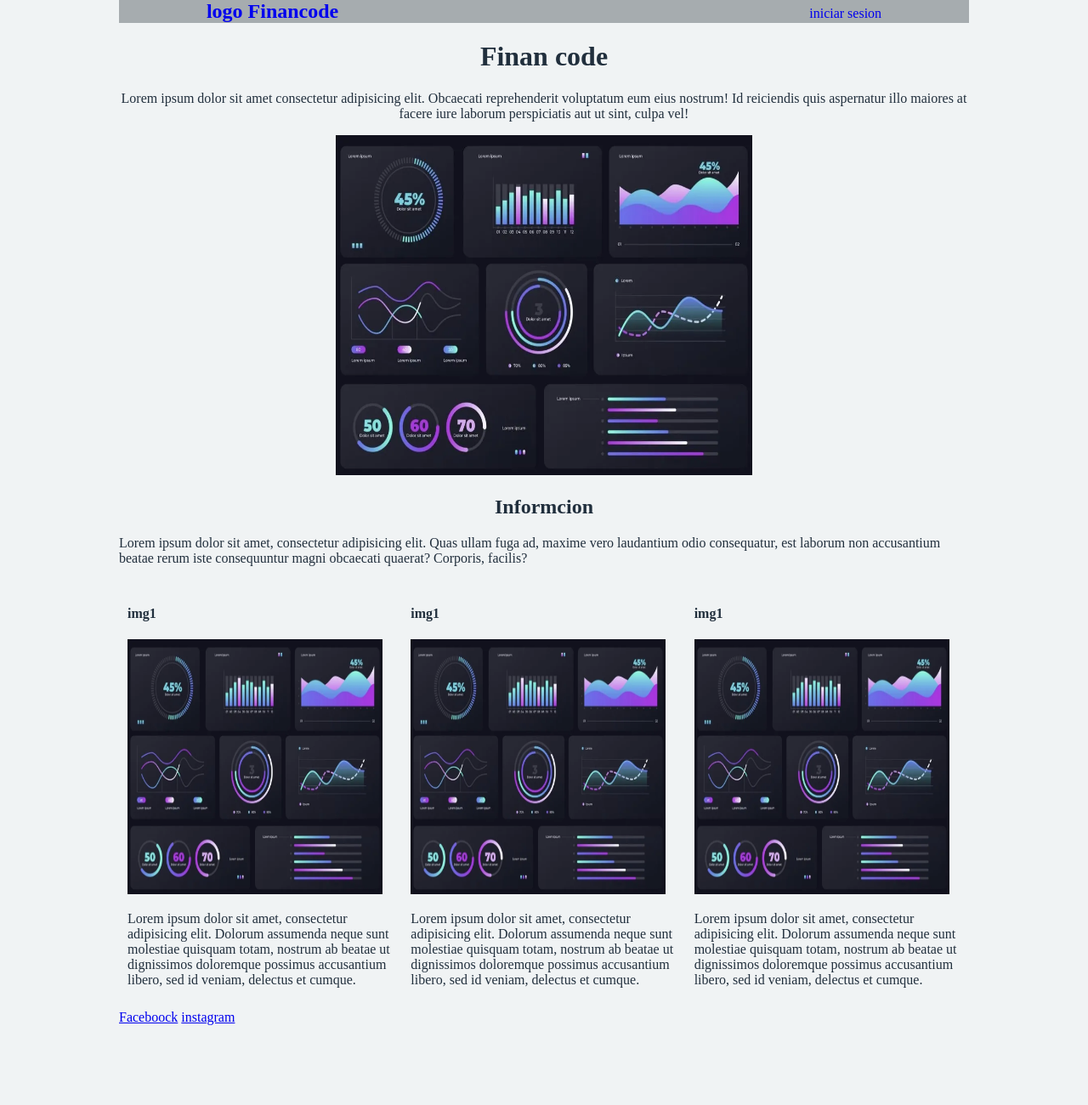
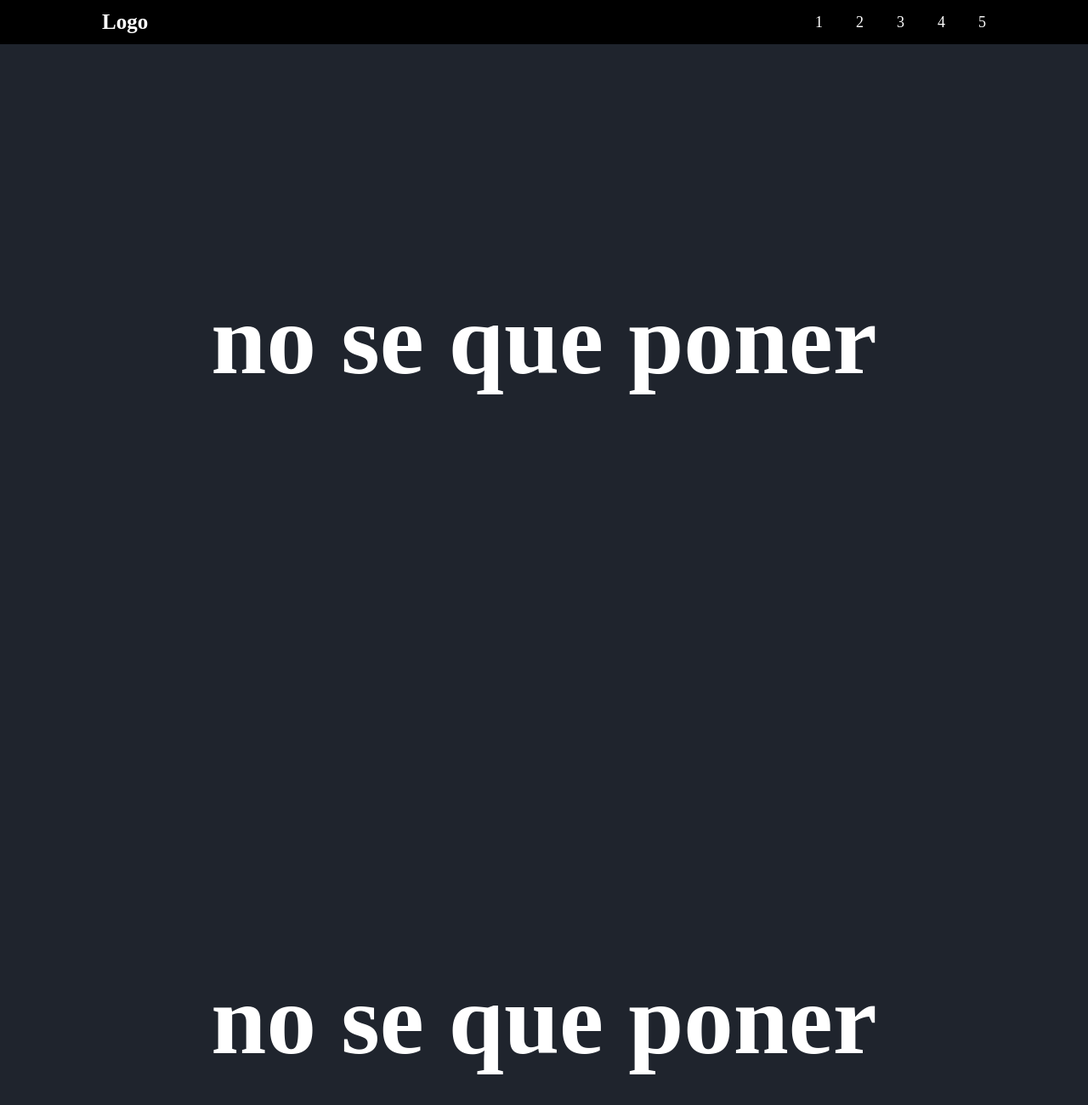
Before and after one commit to Juandelawed/Primera-entrega-, a plain HTML site: page index.html in a window 1280 px wide. Shown: the top 1300 px of the page at 85% size. Before the commit the page ends 1206 px from the top, so only its background shows below. Drawn offline with Linux system fonts and the light colour scheme.

Commit message:
sin terminar .2

```diff
--- a/index.html
+++ b/index.html
@@ -8,54 +8,27 @@
 </head>
 <body>
     <header>
+        <a href="#logo" class="logo">Logo</a>
         <nav>
-            <a class="logo" href="#">logo Financode</a>
-            <a href="#">iniciar sesion</a>
+            <a href="#">1</a>
+            <a href="#">2</a>
+            <a href="#">3</a>
+            <a href="#">4</a>
+            <a href="#">5</a>
         </nav>
-        <span>
-        <h1>Finan code</h1>
-        <p>Lorem ipsum dolor sit amet consectetur adipisicing elit. Obcaecati reprehenderit voluptatum eum eius nostrum! Id reiciendis quis aspernatur illo maiores at facere iure laborum perspiciatis aut ut sint, culpa vel!</p>
-        <img src="/img/dashboard-1024x679.webp" alt="imagen de graficas ">
-    </span>
     </header>
-
     <main>
-        <header><h2>Informcion</h2></header>
-        <p>Lorem ipsum dolor sit amet, consectetur adipisicing elit. Quas ullam fuga ad, maxime vero laudantium odio consequatur, est laborum non accusantium beatae rerum iste consequuntur magni obcaecati quaerat? Corporis, facilis?</p>
         <article>
-            <section>
-
-                <figure>
-                    <h4>img1</h4>
-                    <img src="/img/dashboard-1024x679.webp" alt="">
-                    <figcaption>
-                        <p>Lorem ipsum dolor sit amet, consectetur adipisicing elit. Dolorum assumenda neque sunt molestiae quisquam totam, nostrum ab beatae ut dignissimos doloremque possimus accusantium libero, sed id veniam, delectus et cumque.</p>
-                    </figcaption>
-                </figure>
-            </section>
-            <section><figure>
-                <h4>img1</h4>
-                <img src="/img/dashboard-1024x679.webp" alt="">
-                <figcaption>
-                    <p>Lorem ipsum dolor sit amet, consectetur adipisicing elit. Dolorum assumenda neque sunt molestiae quisquam totam, nostrum ab beatae ut dignissimos doloremque possimus accusantium libero, sed id veniam, delectus et cumque.</p>
-                </figcaption>
-            </figure></section>
-            <section><figure>
-                <h4>img1</h4>
-                <img src="/img/dashboard-1024x679.webp" alt="">
-                <figcaption>
-                    <p>Lorem ipsum dolor sit amet, consectetur adipisicing elit. Dolorum assumenda neque sunt molestiae quisquam totam, nostrum ab beatae ut dignissimos doloremque possimus accusantium libero, sed id veniam, delectus et cumque.</p>
-                </figcaption>
-            </figure>
-        </section>
+            <section><h3>no se que poner</h3></section>
+            <section><h3>no se que poner</h3></section>
+            <section><h3>no se que poner</h3></section>
+            <section><h3>no se que poner</h3></section>
         </article>
     </main>
     <footer>
-        <nav>
-            <a href="#">Faceboock</a>
-            <a href="#">instagram</a>
-        </nav>
+
+        <h1>no se que poner</h1>
+
     </footer>
-
 </body>
 </html>
--- a/styles/styles.sass
+++ b/styles/styles.sass
@@ -39,3 +39,12 @@ body
                 font-size: 100px
                 color: #fff
                 font-weight: 700
+    footer
+        min-height: 25vh
+        display: flex
+        justify-content: center
+        align-items: center
+        background: #1f242d
+        font-size: 35px
+        font-weight: 300
+        color: #fff
```
Also changed, not shown: styles/styles.css, 1 other file.
